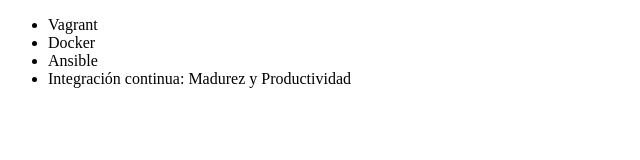
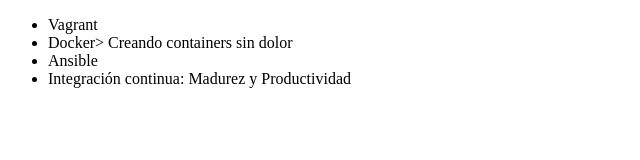
Before and after one commit to Mrincon30/AluraOne-GitInicial, a plain HTML site: page index.html in a window 1280 px wide. Shown: the whole page, without its empty margins (0-640 px from the left). Drawn offline with Linux system fonts and the light colour scheme.

```diff
--- a/index.html
+++ b/index.html
@@ -7,7 +7,7 @@
 <body>
      <ul>
          <li> Vagrant </li>
-         <li> Docker </li>
+         <li> Docker> Creando containers sin dolor </li>
          <li> Ansible </li>
          <li> Integración continua: Madurez y Productividad</li>
      </ul>
```
